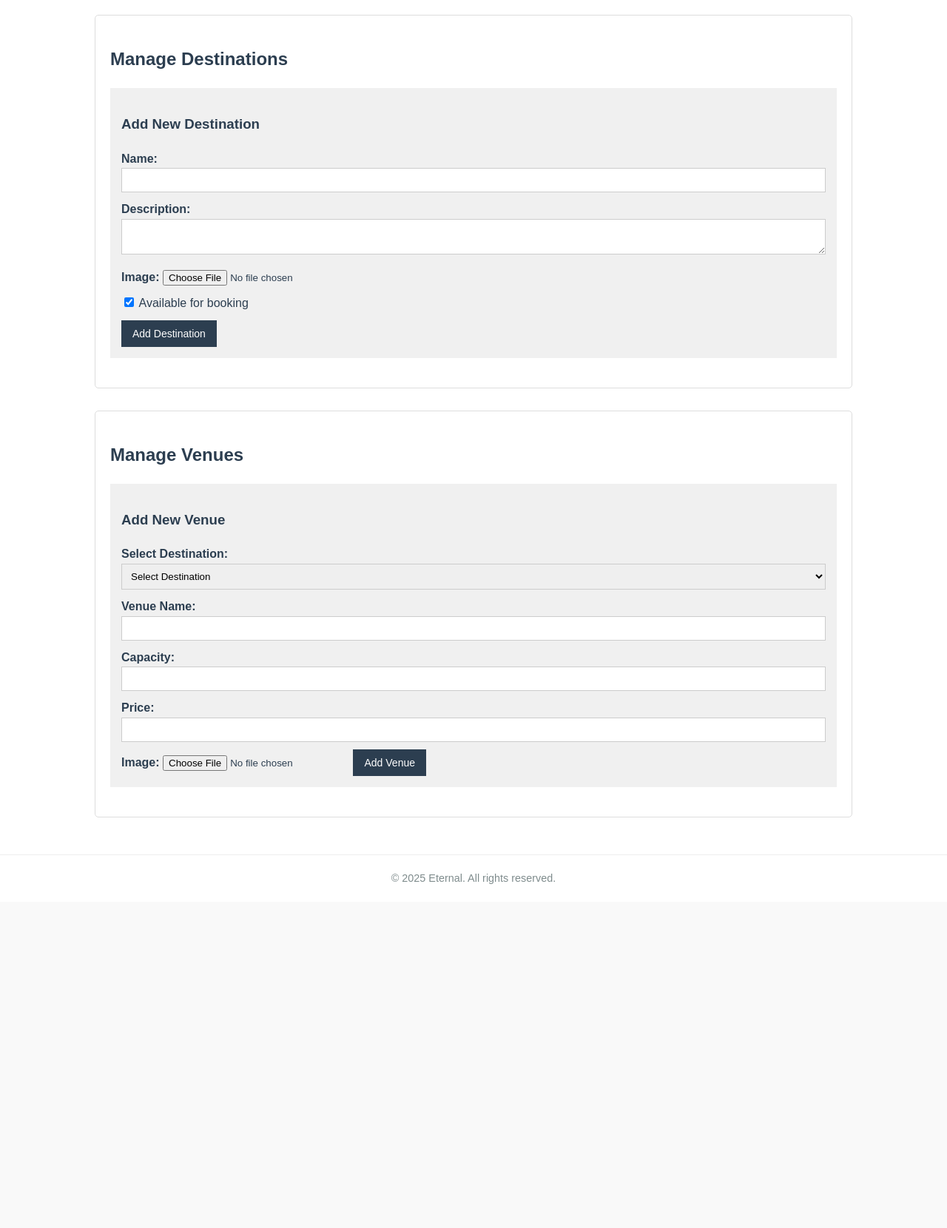
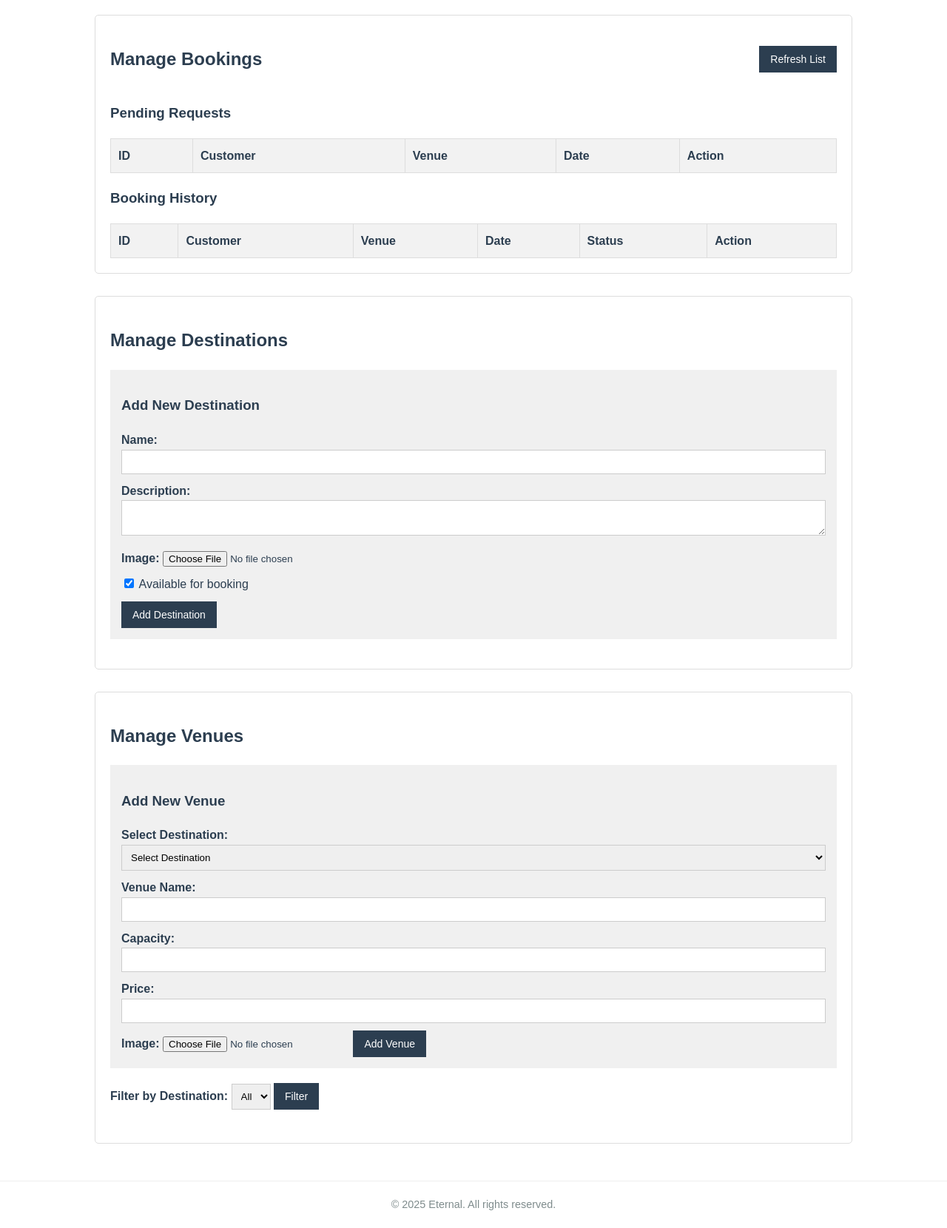
Before and after one commit to teenatom001/Eternalvista, a Flask app: page /admin in a window 1280 px wide. Shown: the part 84-1744 px from the top of the page at 74% size. Before the commit the page ends 1279 px from the top, so only its background shows below. Run offline with Flask 3, Linux system fonts and the light colour scheme; the visitor is signed in with stand-in values (Sample User, id 1); data comes from the database, SQL or seed files in the repository; tables that the repository leaves empty hold one stand-in row (values such as "Sample post"); data that the repository does not hold is empty.

Commit message:
ref:chatgpt updated venue page and edit page of destination https://chatgpt.com/c/693db122-5ad4-8333-9b88-f20ba34093c7

```diff
--- a/eternaal/templates/admin.html
+++ b/eternaal/templates/admin.html
@@ -1,11 +1,14 @@
 <!DOCTYPE html>
 <html lang="en">
-
 <head>
     <meta charset="UTF-8">
     <title>Admin Dashboard</title>
-    <link rel="stylesheet" href="https://cdnjs.cloudflare.com/ajax/libs/font-awesome/6.0.0/css/all.min.css">
-    <link rel="stylesheet" href="/static/style.css">
+
+
+    <link rel="stylesheet"
+          href="https://cdnjs.cloudflare.com/ajax/libs/font-awesome/6.0.0/css/all.min.css">
+    <link rel="stylesheet"
+          href="{{ url_for('static', filename='style.css') }}">
 </head>
 
 <body>
@@ -13,25 +16,63 @@
 <header>
     <h1>Eternal</h1>
     <nav>
+
             <span></span> |
-            <a href="/">View Site</a> |
+
+        <a href="">View Site</a> |
         <a href="">Log Out</a>
     </nav>
 </header>
 
 <div class="container">
+
+
     <div id="admin-alert-placeholder"></div>
 
 
+    <section id="bookings">
+        <div style="display:flex; justify-content:space-between; align-items:center;">
+            <h2>Manage Bookings</h2>
+            <button type="button" onclick="loadAdminBookings()">Refresh List</button>
+        </div>
 
+        <h3>Pending Requests</h3>
+        <table>
+            <thead>
+                <tr>
+                    <th>ID</th>
+                    <th>Customer</th>
+                    <th>Venue</th>
+                    <th>Date</th>
+                    <th>Action</th>
+                </tr>
+            </thead>
+            <tbody id="bookings-pending-body"></tbody>
+        </table>
+
+        <h3>Booking History</h3>
+        <table>
+            <thead>
+                <tr>
+                    <th>ID</th>
+                    <th>Customer</th>
+                    <th>Venue</th>
+                    <th>Date</th>
+                    <th>Status</th>
+                    <th>Action</th>
+                </tr>
+            </thead>
+            <tbody id="bookings-history-body"></tbody>
+        </table>
+    </section>
 
     <section id="destinations">
         <h2>Manage Destinations</h2>
 
 
-            <div style="background-color: #f0f0f0; padding: 15px; margin-bottom: 20px;">
+        <div style="background-color:#f0f0f0; padding:15px; margin-bottom:20px;">
             <h3>Add New Destination</h3>
-                <form id="add-destination-form">
+            <form id="add-destination-form" enctype="multipart/form-data">
                 <label>Name:</label>
                 <input type="text" id="new-dest-name" required>
 
@@ -41,35 +82,47 @@
                 <label>Image:</label>
                 <input type="file" id="new-dest-img">
 
-                    <div style="margin: 10px 0;">
+                <div style="margin:10px 0;">
                     <input type="checkbox" id="new-dest-avail" checked>
-                        <label for="new-dest-avail" style="font-weight: normal;">Available for booking</label>
+                    <label for="new-dest-avail" style="font-weight:normal;">
+                        Available for booking
+                    </label>
                 </div>
 
                 <button type="submit">Add Destination</button>
             </form>
         </div>
 
-            <div id="admin-dest-list">
 
-            </div>
+        <div id="admin-dest-list"></div>
 
 
         <div id="edit-dest-container" class="hidden"
-                style="border: 2px solid #2c3e50; padding: 15px; margin-top: 20px;">
+             style="border:2px solid #2c3e50; padding:15px; margin-top:20px;">
             <h3>Edit Destination</h3>
-                <form id="edit-dest-form">
+            <form id="edit-dest-form" enctype="multipart/form-data">
                 <input type="hidden" id="edit-dest-id">
-                    <label>Name:</label> <input type="text" id="edit-dest-name" required>
-                    <label>Description:</label> <textarea id="edit-dest-desc" required></textarea>
-                    <label>Image:</label> <input type="file" id="edit-dest-img">
-                    <div style="margin: 10px 0;">
-                        <input type="checkbox" id="edit-dest-avail"> <label
-                            style="font-weight: normal;">Available</label>
+
+                <label>Name:</label>
+                <input type="text" id="edit-dest-name" required>
+
+                <label>Description:</label>
+                <textarea id="edit-dest-desc" required></textarea>
+
+                <label>Image:</label>
+                <input type="file" id="edit-dest-img">
+
+                <div style="margin:10px 0;">
+                    <input type="checkbox" id="edit-dest-avail">
+                    <label style="font-weight:normal;">Available</label>
                 </div>
+
                 <button type="submit">Save Changes</button>
-                    <button type="button" .style.display='none'
-                        style="background-color: #7f8c8d;">Cancel</button>
+                <button type="button"
+                        onclick="document.getElementById('edit-dest-container').style.display='none'"
+                        style="background-color:#7f8c8d;">
+                    Cancel
+                </button>
             </form>
         </div>
     </section>
@@ -79,9 +132,9 @@
         <h2>Manage Venues</h2>
 
 
-            <div style="background-color: #f0f0f0; padding: 15px; margin-bottom: 20px;">
+        <div style="background-color:#f0f0f0; padding:15px; margin-bottom:20px;">
             <h3>Add New Venue</h3>
-                <form id="add-venue-form">
+            <form id="add-venue-form" enctype="multipart/form-data">
                 <label>Select Destination:</label>
                 <select id="new-venue-dest-select" required></select>
 
@@ -100,6 +153,19 @@
                 <button type="submit">Add Venue</button>
             </form>
         </div>
+
+
+        <div style="margin-bottom:15px;">
+            <label>Filter by Destination:</label>
+            <select id="admin-venue-filter-dest" style="width:auto;">
+                <option value="">All</option>
+            </select>
+            <button type="button" onclick="loadAdminVenues()">Filter</button>
+        </div>
+
+
+        <div id="admin-venue-list"></div>
+
 
         <div id="edit-venue-container" class="hidden"
              style="border:2px solid #2c3e50; padding:15px; margin-top:20px;">
@@ -133,14 +199,7 @@
                 </button>
             </form>
         </div>
-
-
-            <div id="admin-venue-list">
-
-            </div>
-
     </section>
-
 
 </div>
 
@@ -148,7 +207,8 @@
     &copy; 2025 Eternal. All rights reserved.
 </footer>
 
-    <script src="/static/js/app.js"></script>
+
+<script src="{{ url_for('static', filename='js/app.js') }}"></script>
+
 </body>
-
 </html>
```
Lines whose indentation alone changed are shown as unchanged.
